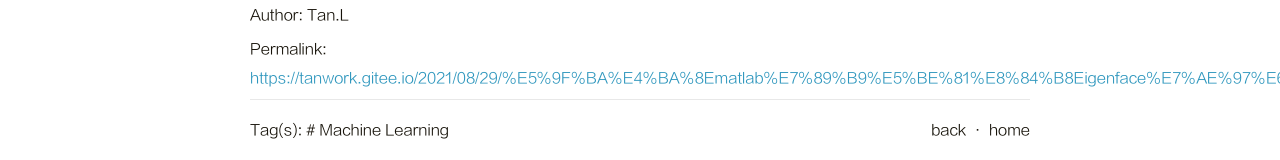
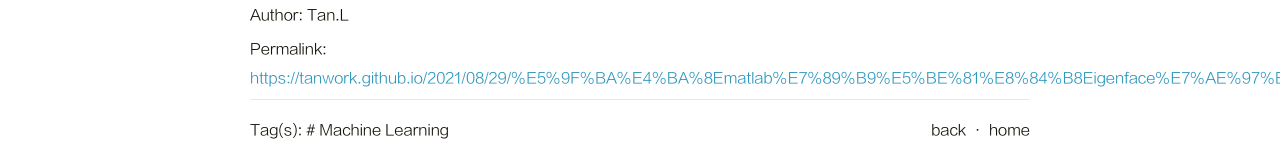
Before and after one commit to tanwork/tanwork.github.io, a plain HTML site: page 2021/08/29/基于matlab特征脸Eigenface算法的实现/index.html in a window 1280 px wide. Shown: the part 4006-4166 px from the top of the page. Drawn offline with Linux system fonts and the light colour scheme.

Commit message:
Site updated: 2021-08-30 19:35:35

```diff
--- a/2021/08/29/基于matlab特征脸Eigenface算法的实现/index.html
+++ b/2021/08/29/基于matlab特征脸Eigenface算法的实现/index.html
@@ -243,7 +243,7 @@
 
                     <p class="copyright-item">
                         <span>Permalink:</span>
-                        <span><a href="https://tanwork.gitee.io/2021/08/29/%E5%9F%BA%E4%BA%8Ematlab%E7%89%B9%E5%BE%81%E8%84%B8Eigenface%E7%AE%97%E6%B3%95%E7%9A%84%E5%AE%9E%E7%8E%B0/">https://tanwork.gitee.io/2021/08/29/%E5%9F%BA%E4%BA%8Ematlab%E7%89%B9%E5%BE%81%E8%84%B8Eigenface%E7%AE%97%E6%B3%95%E7%9A%84%E5%AE%9E%E7%8E%B0/</a></span>
+                        <span><a href="https://tanwork.github.io/2021/08/29/%E5%9F%BA%E4%BA%8Ematlab%E7%89%B9%E5%BE%81%E8%84%B8Eigenface%E7%AE%97%E6%B3%95%E7%9A%84%E5%AE%9E%E7%8E%B0/">https://tanwork.github.io/2021/08/29/%E5%9F%BA%E4%BA%8Ematlab%E7%89%B9%E5%BE%81%E8%84%B8Eigenface%E7%AE%97%E6%B3%95%E7%9A%84%E5%AE%9E%E7%8E%B0/</a></span>
                     </p>
 
 
```
